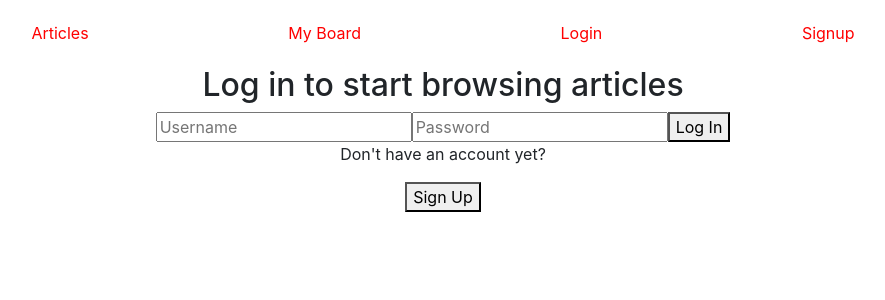
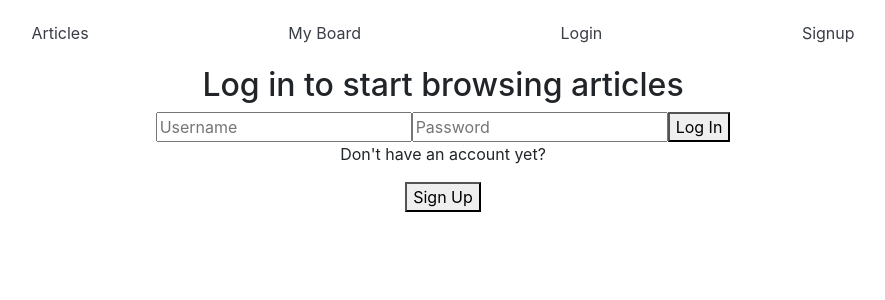
Before and after one commit to FT-BW-Pintereach/front-end, a React (Create React App) app in the folder pintereach/: page / in a window 1280 px wide. Shown: the top 300 px of the page, without its empty margins (197-1082 px from the left). Built offline with nearby package versions, Linux system fonts and the light colour scheme; the HTML template or start-up script is replaced by a standard one.

Commit message:
added article links to pics

```diff
--- a/pintereach/src/App.css
+++ b/pintereach/src/App.css
@@ -36,10 +36,15 @@ div .navbar{
 }
 
 .navbar .link{
-  color:red;
+  color:#393e46;
   /* font-weight: bold; */
 }
 .navbar .link:hover{
   text-decoration: none;
-  color:orange;
+  color:#929aab;
 }
+
+section h2{
+  margin:2%;
+  font-size: 2.5rem;
+}
--- a/pintereach/src/components/Articles.js
+++ b/pintereach/src/components/Articles.js
@@ -37,7 +37,9 @@ const Articles = () => {
 				{articles.map(article => {
 					return (
 						<Card className="article-cards" key={article.url}>
-							<CardImg src={article.urlToImage} />
+							<a href={article.url} target="_blank">
+								<CardImg src={article.urlToImage} />
+							</a>
 							<CardBody className="card-text">
 								<CardTitle>
 									<h3>{article.title}</h3>
@@ -47,7 +49,7 @@ const Articles = () => {
 								</CardText>
 								<CardFooter>
 									<p>{article.author}</p>
-									<CategoryButton/>
+									<CategoryButton />
 								</CardFooter>
 							</CardBody>
 						</Card>
```
